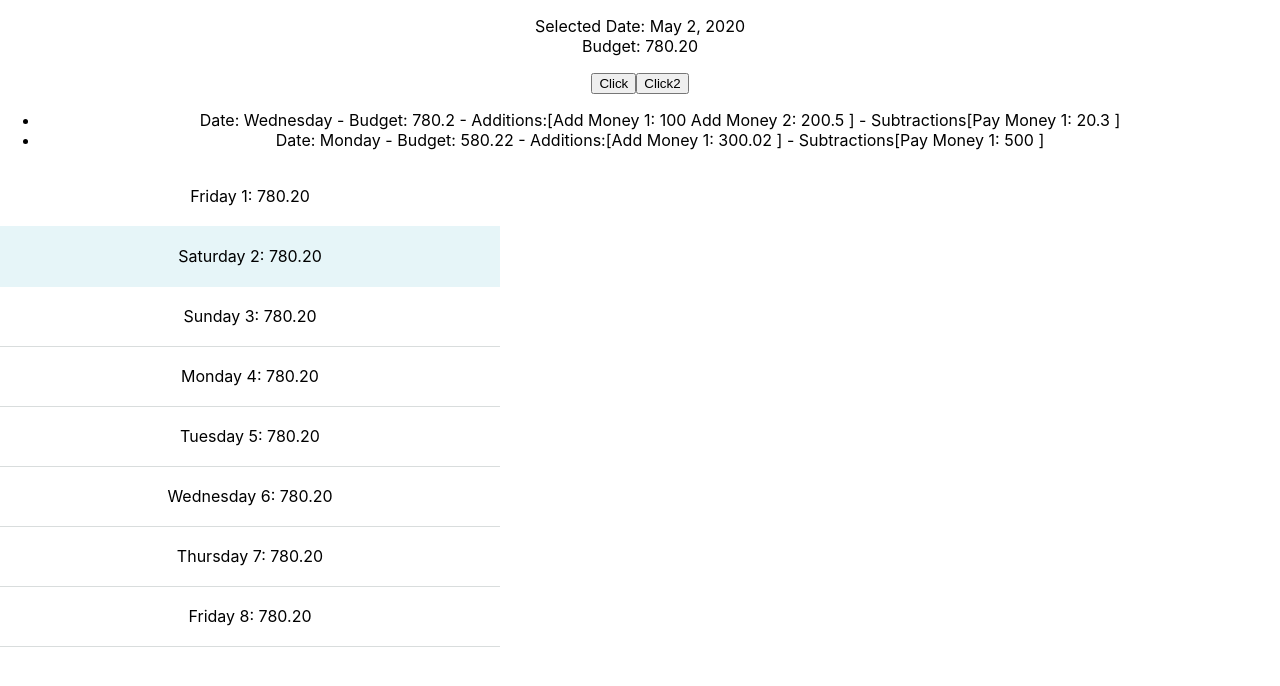
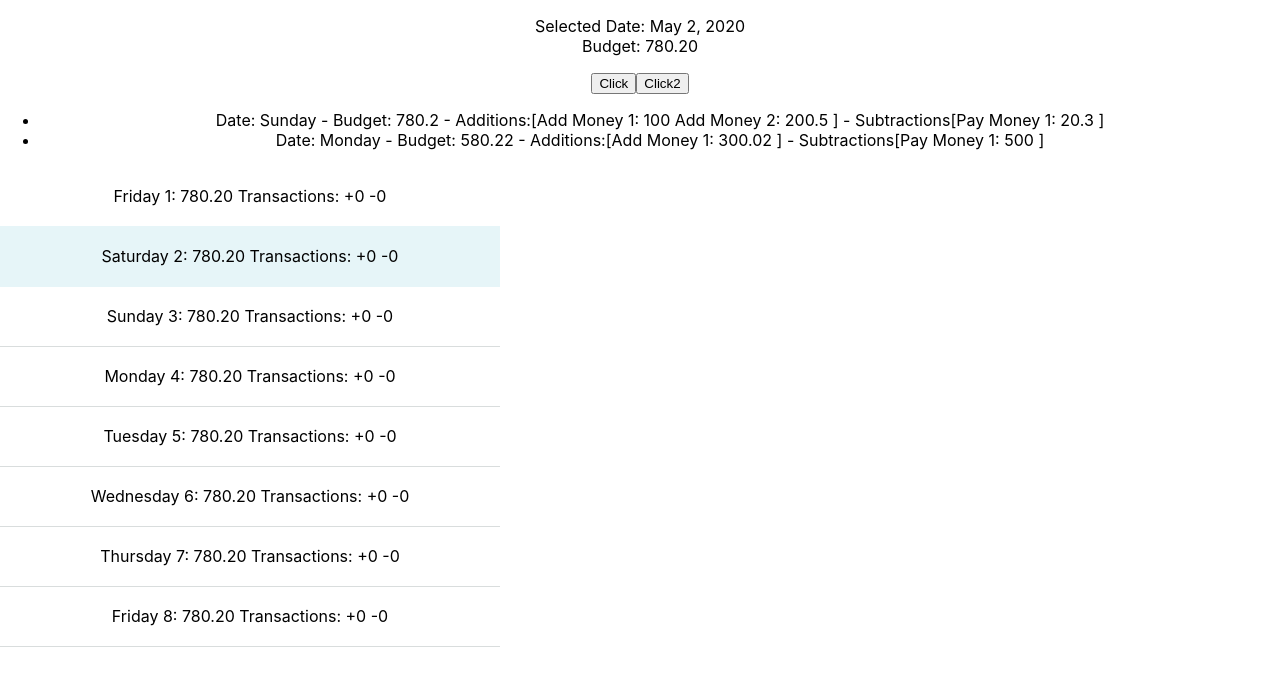
Before and after one commit to ArronVan/budgetcalendar, a React (Create React App) app: page / in a window 1280 px wide. Shown: the top 686 px of the page. Built offline with nearby package versions, Linux system fonts and the light colour scheme.

Commit message:
added functions to get transactions

```diff
--- a/src/Budget.js
+++ b/src/Budget.js
@@ -10,7 +10,7 @@ class Budget extends React.Component {
             budget: 500,
             selectedDate: Date.now(),
             dates: [
-                {date: new Date(2020, 2, 25),
+                {date: new Date(2020, 3, 19),
                  increases: [{description: "Add Money 1", value: 100}, {description: "Add Money 2", value: 200.5}],
                  decreases: [{description: "Pay Money 1", value: 20.3}]
                 },
@@ -24,6 +24,8 @@ class Budget extends React.Component {
         this.addDate = this.addDate.bind(this);
         this.getBudgetAmountOnDate = this.getBudgetAmountOnDate.bind(this);
         this.changeSelectedDate = this.changeSelectedDate.bind(this);
+        this.getAddTransactionsOnDate = this.getAddTransactionsOnDate.bind(this);
+        this.getSubTransactionsOnDate = this.getSubTransactionsOnDate.bind(this);
     }
 
     addDate() {
@@ -65,6 +67,22 @@ class Budget extends React.Component {
         return amount.toFixed(2);
     }
 
+    getAddTransactionsOnDate(date) {
+        for (var i = 0; i < this.state.dates.length; i++)
+            if (isSameDay(date, this.state.dates[i].date))
+                return this.state.dates[i].increases;
+
+        return [];
+    }
+
+    getSubTransactionsOnDate(date) {
+        for (var i = 0; i < this.state.dates.length; i++)
+            if (isSameDay(date, this.state.dates[i].date))
+                return this.state.dates[i].decreases;
+
+        return [];
+    }
+
     render() {
         return (
             <>
@@ -79,6 +97,8 @@ class Budget extends React.Component {
                     selectedDate={this.state.selectedDate}
                     changeSelectedDate={this.changeSelectedDate}
                     getBudgetAmountOnDate={this.getBudgetAmountOnDate}
+                    getAddTransactionsOnDate={this.getAddTransactionsOnDate}
+                    getSubTransactionsOnDate={this.getSubTransactionsOnDate}
                     dates={this.state.dates}
                     addDate={this.addDate2}
                     ref="calendar"
--- a/src/Calendar.js
+++ b/src/Calendar.js
@@ -52,6 +52,7 @@ class Calendar extends React.Component {
                             onClick={() => this.props.changeSelectedDate(allDaysInMonth[index])}
                             className={isSameDay(allDaysInMonth[index], this.props.selectedDate) ? "CalendarListSelected" : "CalendarList"}>
                             {getDayOfWeekName(allDaysInMonth[index])} {getDate(allDaysInMonth[index])}: {this.props.getBudgetAmountOnDate(allDaysInMonth[index])}
+                            &nbsp;Transactions: +{this.props.getAddTransactionsOnDate(allDaysInMonth[index]).length} -{this.props.getSubTransactionsOnDate(allDaysInMonth[index]).length}
                         </div>
                     )}
                 </List>
```
